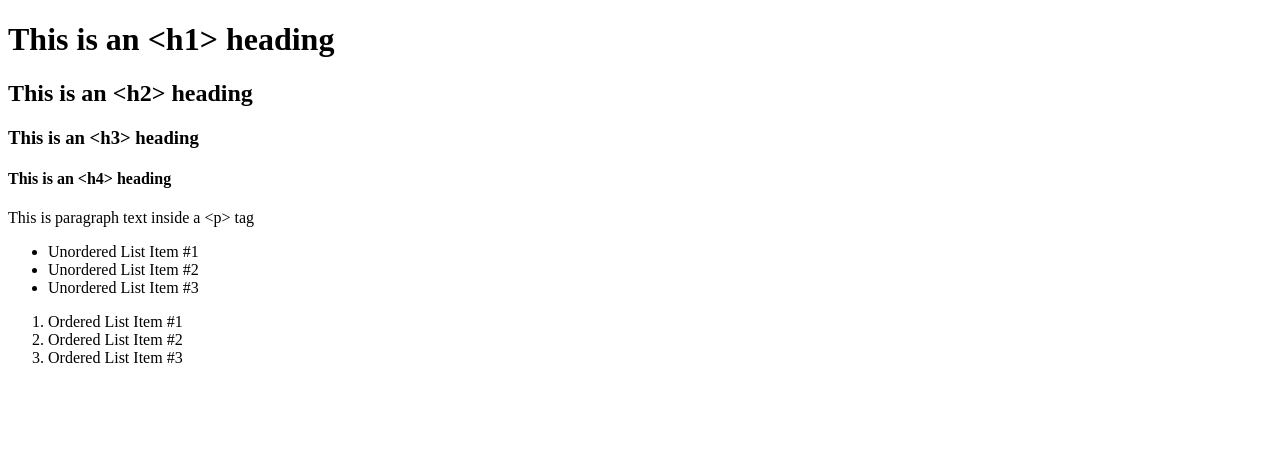
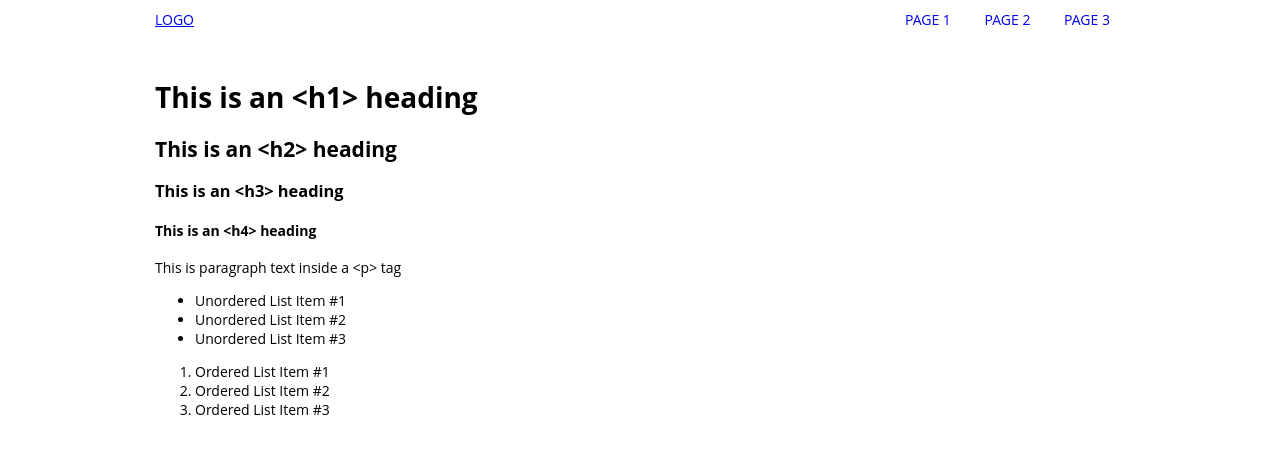
Before and after one commit to jcoro/MyWebsite, a plain HTML site: page index.html in a window 1280 px wide. Drawn offline with Linux system fonts and the light colour scheme.

Commit message:
header and top nav

```diff
--- /dev/null
+++ b/assets/css/main.css
@@ -0,0 +1,51 @@
+body {
+  font-family: 'Open Sans', sans-serif;
+  font-size: .875em;
+  color: #000000;
+  margin: 0;
+}
+
+header {
+  display: block;
+  width: 100%;
+}
+
+.container {
+  margin: 0 auto;
+  padding: 0 15px;
+  width: 970px;
+  overflow: hidden;
+}
+
+.header-container {
+  padding-top:10px;
+}
+
+#logo-header {
+  float:left;
+  display:inline-block;
+}
+
+nav.desktop-menu {
+  float: right;
+  display:inline-block;
+}
+
+ul#topnav {
+  margin: 0;
+  padding:0;
+}
+
+ul#topnav li {
+  display: inline-block;
+}
+
+ul#topnav li a {
+  text-decoration: none;
+  text-transform: uppercase;
+  padding: 0px 15px;
+}
+
+.wrapper {
+  padding: 30px;
+}
--- a/index.html
+++ b/index.html
@@ -1,9 +1,42 @@
 <!DOCTYPE html>
 <html>
   <head>
-    <title>This is document title</title>
+    <meta charset="UTF-8">
+    <meta name="description" content="This is my personal website"/>
+    <meta name="keywords"
+    content="free web development tutorial, learn to build websites, learn
+    to build games, html, css, javascript, html5 canvas, html5 tutorial, html5 tutorial"/>
+    <meta name="robots" content="index, follow"/>
+    <!--This is where we'll link to our JavaScript file -->
+    <!--<script src="assets/js/main.js"> </script>-->
+    <base href="../MyWebsite/"/>
+    <link rel="stylesheet" type="text/css" href="assets/css/main.css">
+    <title>My Personal Website</title>
   </head>
   <body>
+    <header>
+      <div class="container header-container">
+        <div id="logo-header">
+          <a class="logo" href="#">
+            LOGO
+          </a>
+        </div>
+        <nav class="desktop-menu">
+          <ul id="topnav">
+            <li>
+              <a href="#" class="navtext">Page 1</a>
+            </li>
+            <li>
+              <a href="#" class="navtext">Page 2</a>
+            </li>
+            <li>
+              <a href="#" class="navtext">Page 3</a>
+            </li>
+          </ul>
+        </nav>
+      </div>
+    </header>
+    <div class="container wrapper">
       <h1>This is an &lt;h1&gt; heading</h1>
       <h2>This is an &lt;h2&gt; heading</h2>
       <h3>This is an &lt;h3&gt; heading</h3>
@@ -20,5 +53,6 @@
         <li>Ordered List Item #2</li>
         <li>Ordered List Item #3</li>
       </ol>
+    </div>
   </body>
 </html>
```
Lines whose indentation alone changed are shown as unchanged.
